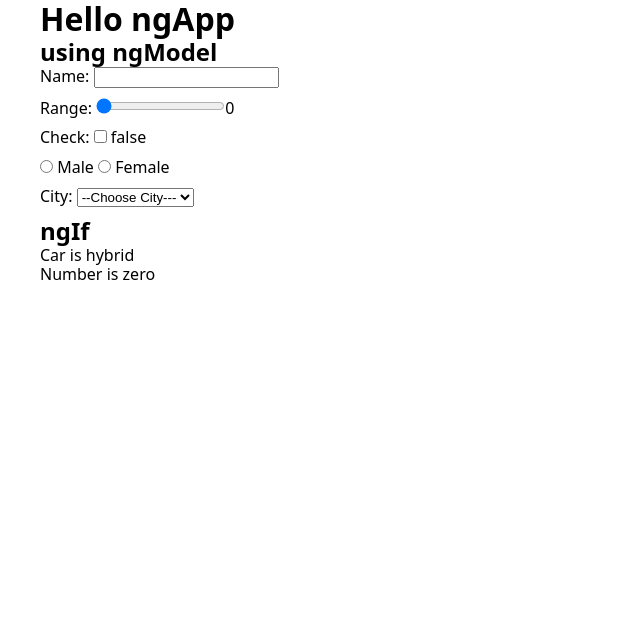
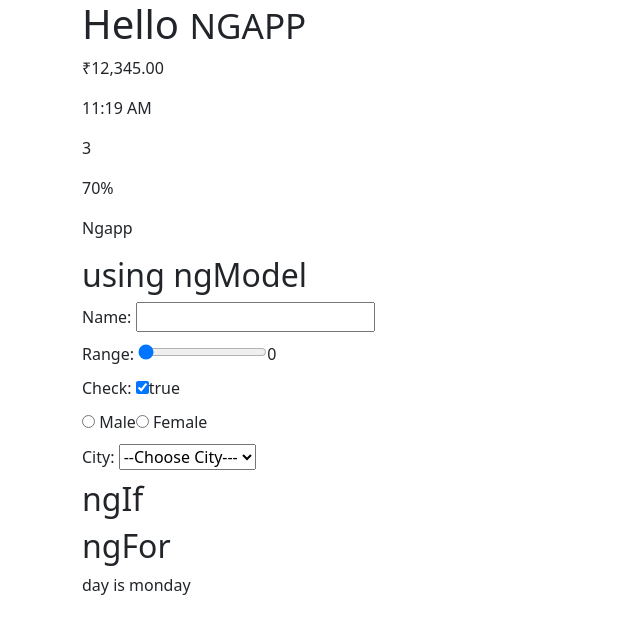
Before and after one commit to avimalhotra/ngApp, an Angular app: page / in a window 1280 px wide. Shown: the top 634 px of the page, without its empty margins (0-640 px from the left). Built offline with nearby package versions, Linux system fonts and the light colour scheme.

Commit message:
ngFor, ngSwitch and pipes

```diff
--- a/angular.json
+++ b/angular.json
@@ -25,7 +25,8 @@
               "src/assets"
             ],
             "styles": [
-              "src/styles.css"
+              "src/styles.css",
+              "node_modules/bootstrap/dist/css/bootstrap.min.css"
             ],
             "scripts": [],
             "server": "src/main.server.ts",
--- a/package.json
+++ b/package.json
@@ -21,6 +21,7 @@
     "@angular/platform-server": "^17.3.0",
     "@angular/router": "^17.3.0",
     "@angular/ssr": "^17.3.3",
+    "bootstrap": "^5.3.3",
     "express": "^4.18.2",
     "rxjs": "~7.8.0",
     "tslib": "^2.3.0",
--- a/src/app/app.component.html
+++ b/src/app/app.component.html
@@ -1,5 +1,13 @@
 <div class="container">
-    <h1>Hello {{title}}</h1>
+    <!-- <h1 [ngStyle]="{'color':'red', 'font-size':'50px' }">Hello {{title}}</h1> -->
+    <!-- <h1 [ngStyle]="css">Hello {{title}}</h1> -->
+    <h1> Hello <small>{{title | uppercase}}</small></h1>
+
+    <p>{{12345 | currency : 'INR'}}</p>
+    <p>{{ 1716635948716 | date:'shortTime' }}</p>
+    <p> {{ 3.2 | number :'1.0-0' }} </p>
+    <p> {{ .7 | percent}} </p>
+    <p> {{ title | custom  }} </p>
 
     <!-- <label>Name: <input type="text" (input)="name=$any($event.target).value" ></label> <output>{{name}}</output> -->
     <!-- <label>Name: <input type="text"  (input)="updateName($event)"></label> <output>{{name}}</output> -->
@@ -29,16 +37,49 @@
    <!--  @if (hybrid) { <p>Hybrid Car</p> }
     @if (!hybrid) { <p>Non Hybrid Car</p> }  -->
 
-    @if (hybrid) {
-        <p>Car is hybrid</p>
-    }
-    @else {
-        <p>Car is not hybrid</p>
-    }
+    <!-- <p *ngIf="chk">Yes</p>
+    <p *ngIf="!chk">No</p>
+
+    @if (hybrid) {<p>Car is hybrid</p>}
+    @else {<p>Car is not hybrid</p>}
 
     @if (num==0) { <p>Number is zero</p> }
     @else if (num>0) { <p>Number is greater then zero</p> }
-    @else { <p>Number is less then zero</p> }
+    @else { <p>Number is less then zero</p> } -->
+    <h2>ngFor</h2>
+
+    <!-- <ol>
+        <li *ngFor="let i of cars">{{i}}</li>
+    </ol> -->
+    <!-- <ol>
+        @for (i of cars; track $index){
+            <li>{{$index}} - {{i}}</li>
+        }
+        @empty {
+            <li>No cars found</li>
+        }
+    </ol> -->
+   <!--  @for (i of car | keyvalue; track $index) {
+        <p>{{i.key}} {{i.value}}</p>
+    } -->
+    <!-- <table class="table table-bordered border-primary">
+        <thead class="table-dark"><tr><th>S No</th><th>Name</th> <th>Type</th> <th>Price</th></tr></thead>
+        <tbody>
+            @for (i of data; track i.name ) {
+                <tr><td>{{$index+1}}</td><td>{{i.name}}</td><td>{{i.type}}</td><td>{{i.price}}</td></tr>
+            }
+        </tbody>
+    </table>
+    <pre>@for (i of str; track $index){ {{i}} }</pre> -->
+
+   @switch (day) {
+    @case (0) { <p>day is {{days[day]}}</p> }
+    @case (1) { <p>day is {{days[day]}}</p> }
+    @case (2) { <p>day is {{days[day]}}</p> }
+    @default { <p>Invalid day</p> }
+   }
+
+
 
 
 </div>
--- a/src/app/app.component.ts
+++ b/src/app/app.component.ts
@@ -1,12 +1,15 @@
 import { Component } from '@angular/core';
 import { RouterOutlet } from '@angular/router';
 // import { ServerComponent } from './server/server.component';
+import { CommonModule } from '@angular/common';
 import { FormsModule } from '@angular/forms';
+import { CustomPipe } from './custom.pipe';
+
 
 @Component({
   selector: 'app-root',
   standalone: true,
-  imports: [RouterOutlet, FormsModule /* ServerComponent */ ],
+  imports: [RouterOutlet, FormsModule , CommonModule, CustomPipe /* ServerComponent */ ],
   templateUrl: './app.component.html',
   styleUrl: './app.component.css',
 })
@@ -15,9 +18,27 @@ export class AppComponent {
   name="";
   //updateName(x:Event){this.name=(x.target as HTMLInputElement).value}
   range=0;
-  chk=false;
+  chk=true;
   gen="";
   city="";
   hybrid=true;
   num=0;
+  cars=["swift","alto","baleno"];
+  car={name:"swift", power:82};
+  data=[
+    {"name": "swift", "type": "hatchback", "price":810000},
+    {"name": "swift", "type": "hatchback", "price":810000},
+    {"name": "dzire", "type": "hatchback", "price":880000},
+    {"name": "ciaz", "type": "sedan", "price":1000000},
+    {"name": "baleno", "type": "hatchback", "price":850000},
+    {"name": "brezza", "type": "suv", "price":1400000},
+    {"name": "fronx", "type": "hatchback", "price":1000000},
+    {"name": "jimny", "type": "suv", "price":1300000}
+  ];
+  str="lorem ipsum";
+  day=1;
+  days=["sunday","monday","tuesday"];
+  css={'color':'red','text-align':'center'};
+
+
 }
--- /dev/null
+++ b/src/app/custom.pipe.ts
@@ -0,0 +1,13 @@
+import { Pipe, PipeTransform } from '@angular/core';
+
+@Pipe({
+    standalone:true,
+    name: 'custom'
+})
+
+export class CustomPipe implements PipeTransform {
+
+transform(x: string): string {
+    return x.charAt(0).toUpperCase() + x.substr(1).toLowerCase();
+}
+}
```
Also changed, not shown: 2 other files (tests, documents, lock files or other folders).
